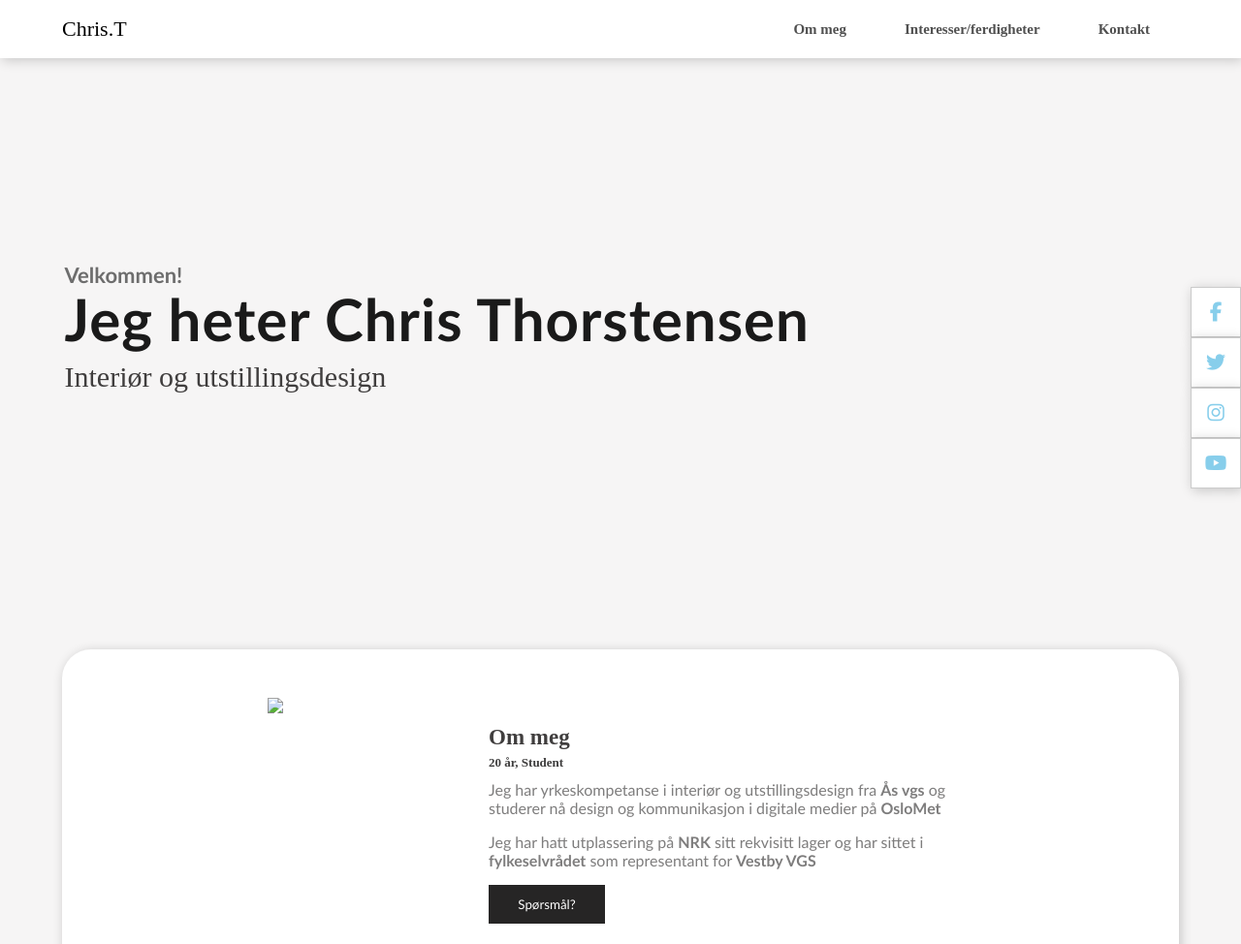
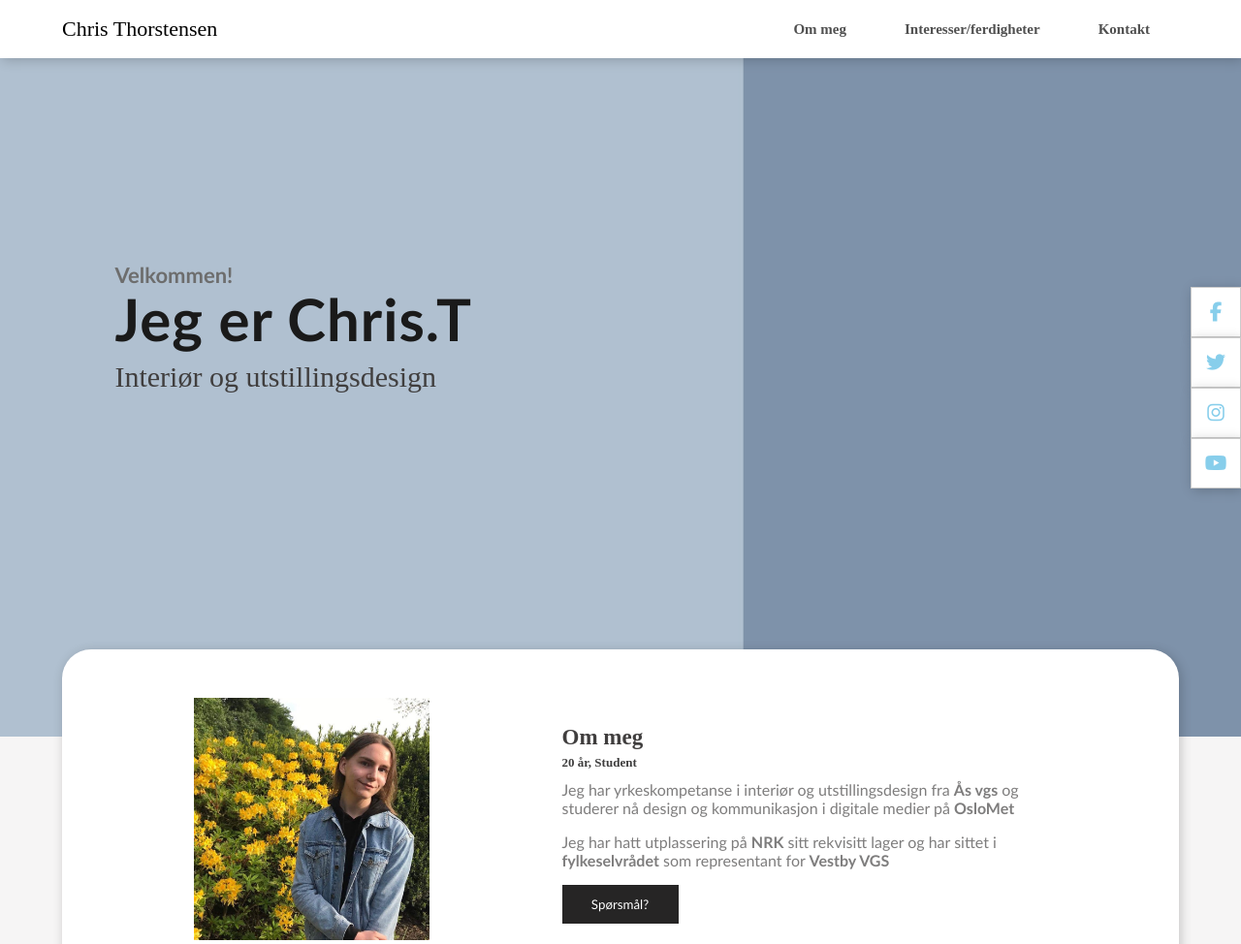
Before and after one commit to ChrisTh99/Arbiedskrav, a plain HTML site: page index.html in a window 1280 px wide. Shown: the top 974 px of the page at 97% size. Drawn offline with Linux system fonts and the light colour scheme; files that its build step writes are made by us from their sources.

Commit message:
Add files via upload

```diff
--- a/index.html
+++ b/index.html
@@ -4,7 +4,7 @@
 <meta charset="utf-8">
 <title>Chris Thorstensen</title>
 
-<link rel="stylesheet" type="text/css" href="css/style.css"/>
+<link rel="stylesheet" type="text/css" href="style.css"/>
 	<!--using FontAwesome-->
 <script src="https://kit.fontawesome.com/c8e4d183c2.js" crossorigin="anonymous"></script>
 
@@ -15,7 +15,7 @@
 	<!--navigation------------------------->
 	<nav>
 	<!--logo-->
-	<a href="#" class="logo">Chris.T</a>
+	<a href="#" class="logo">Chris Thorstensen</a>
 	<!--menu-->
 	<ul>
 	<li><a href="#" class="active"></a></li>
@@ -27,13 +27,13 @@
 	<!--text----------------------->
 		<div class="text-container">
 			<p>Velkommen!</p>
-		    <p>Jeg heter Chris Thorstensen</p>
+		    <p>Jeg er Chris.T</p>
 			<p>Interiør og utstillingsdesign
 		</div>
 	</section>
 	<div class="Ommeg-container">
 	<!--img-->
-		<img src="images/ChrisTHS.JPG"/>
+        <img src="ChrisTHS.JPG"/>
 	<!--about-me-text-->
 		<div class="about-text">
 		<p>Om meg</p>
--- a/style.css
+++ b/style.css
@@ -14,7 +14,7 @@ a{
 section{
 	width:100%;
 	height:95vh;
-	background-image:url("../images/bg2.jpg");
+	background-image:url("bg2.jpg");
 	background-size:cover;
 	background-repeat:no-repeat;
 	position: relative;
```
